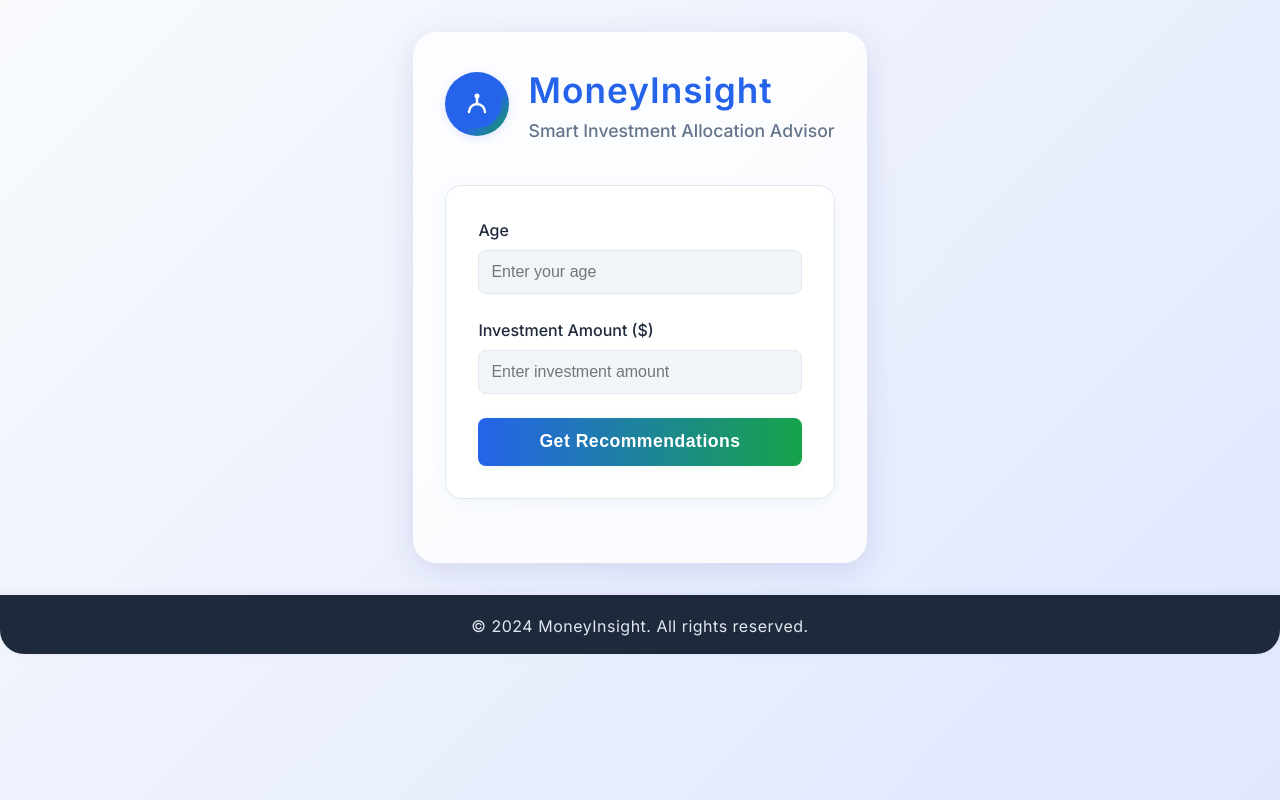
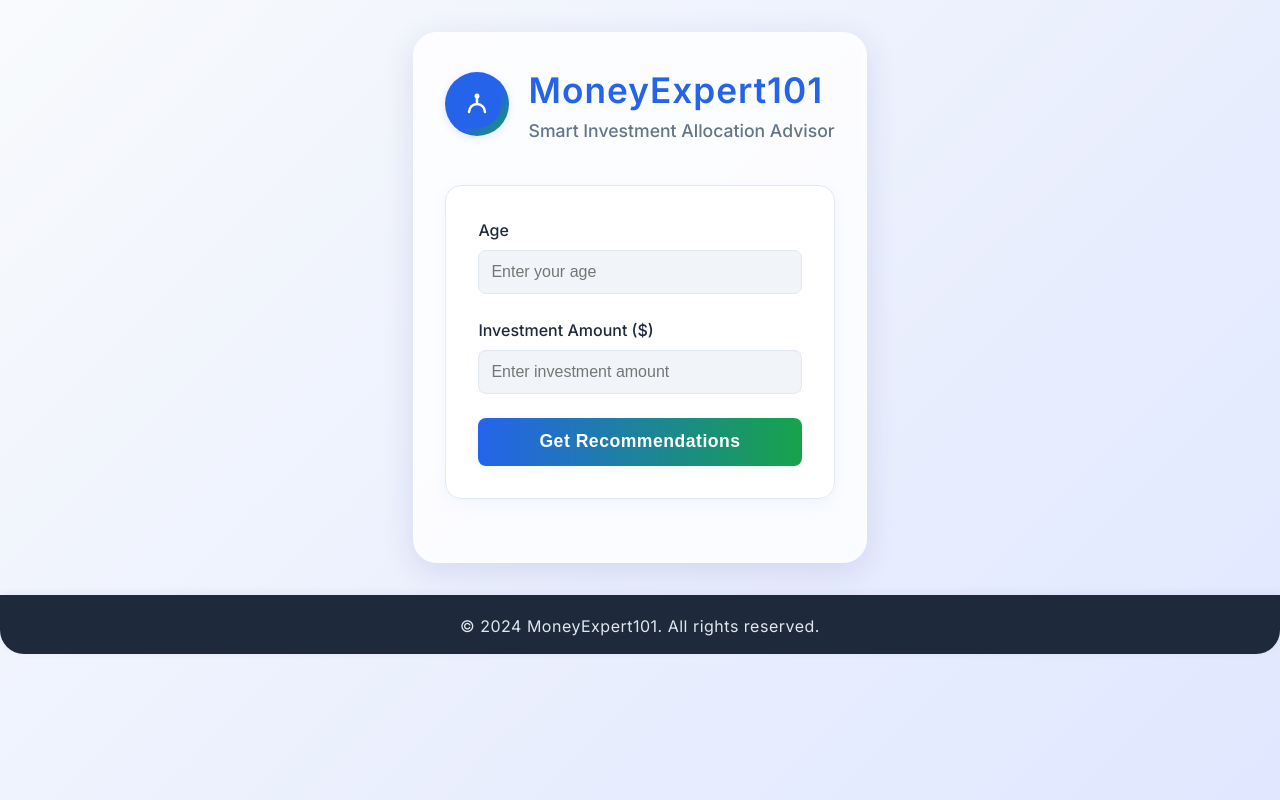
Before and after one commit to Dherya-coder/LLM_Asset_Manager, a plain HTML site: page static/index.html in a window 1280 px wide. Drawn offline with nearby package versions, Linux system fonts and the light colour scheme.

Commit message:
Update index.html

```diff
--- a/static/index.html
+++ b/static/index.html
@@ -3,7 +3,7 @@
 <head>
     <meta charset="UTF-8">
     <meta name="viewport" content="width=device-width, initial-scale=1.0">
-    <title>MoneyInsight – Smart Investment Allocation</title>
+    <title>MoneyExpert101 – Smart Investment Allocation</title>
     <link rel="stylesheet" href="/static/styles.css">
     <link href="https://fonts.googleapis.com/css2?family=Inter:wght@400;500;600&display=swap" rel="stylesheet">
 </head>
@@ -20,7 +20,7 @@
                     </svg>
                 </div>
                 <div>
-                    <h1 class="brand-title">MoneyInsight</h1>
+                    <h1 class="brand-title">MoneyExpert101</h1>
                     <p class="subtitle">Smart Investment Allocation Advisor</p>
                 </div>
             </div>
@@ -59,7 +59,7 @@
         </main>
     </div>
     <footer class="footer">
-        <span>&copy; 2024 MoneyInsight. All rights reserved.</span>
+        <span>&copy; 2024 MoneyExpert101. All rights reserved.</span>
     </footer>
     <script src="https://cdn.jsdelivr.net/npm/chart.js"></script>
     <script src="/static/script.js"></script>
```
